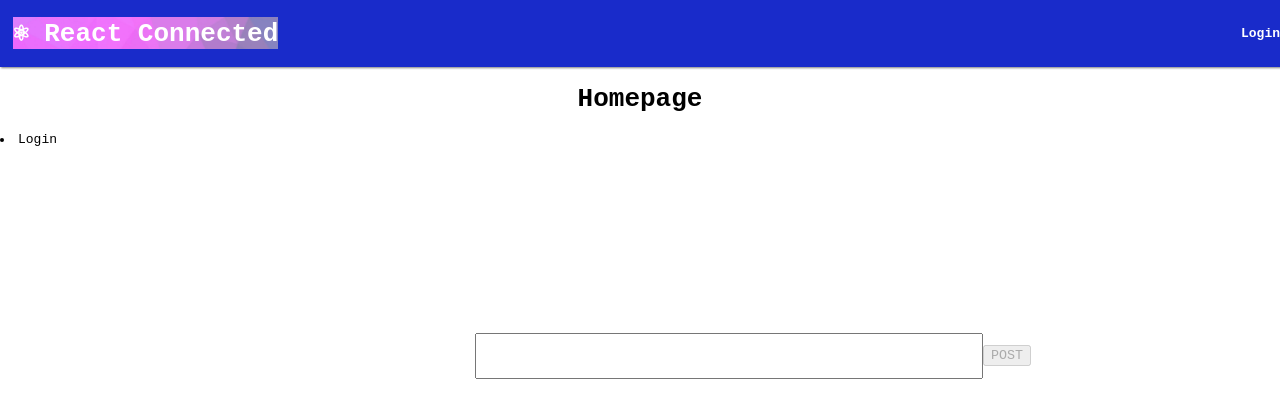
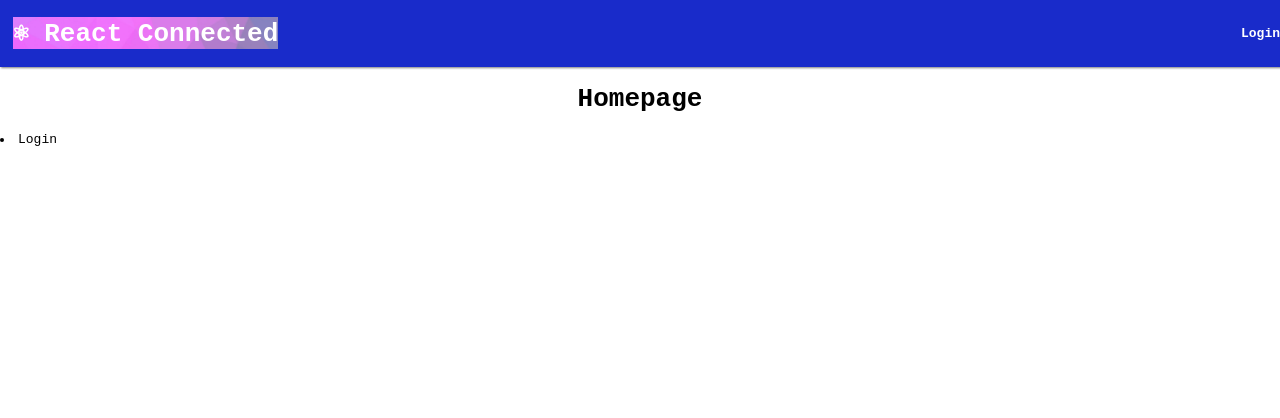
Before and after one commit to vxcodes/react-connected-frontend, a React (Create React App) app: page / in a window 1280 px wide. Shown: the top 418 px of the page. Built offline with nearby package versions, Linux system fonts and the light colour scheme; no server answers.

Commit message:
wip: styles post

```diff
--- a/src/App.css
+++ b/src/App.css
@@ -14,7 +14,8 @@ section{
   display: inline-block;
   padding-left: 475px;
   position: relative;
-  top: -900px;
+  top: -1640px;
+  left: -30px;
 
 }
 
--- a/src/pages/Home/Home.js
+++ b/src/pages/Home/Home.js
@@ -7,7 +7,6 @@ import Newsbox from '../../components/Newsbox/Newsbox'
 function Home(props) {
 
     const [newsState, setNews] = useState({
-        count: 0,
         next: null,
         previous: null,
         results: []
```
